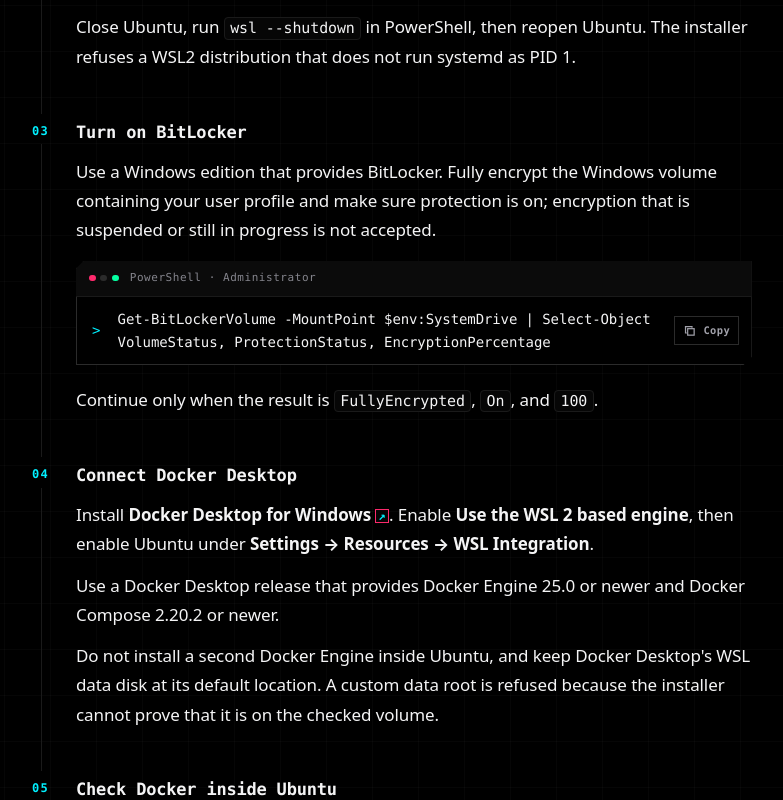
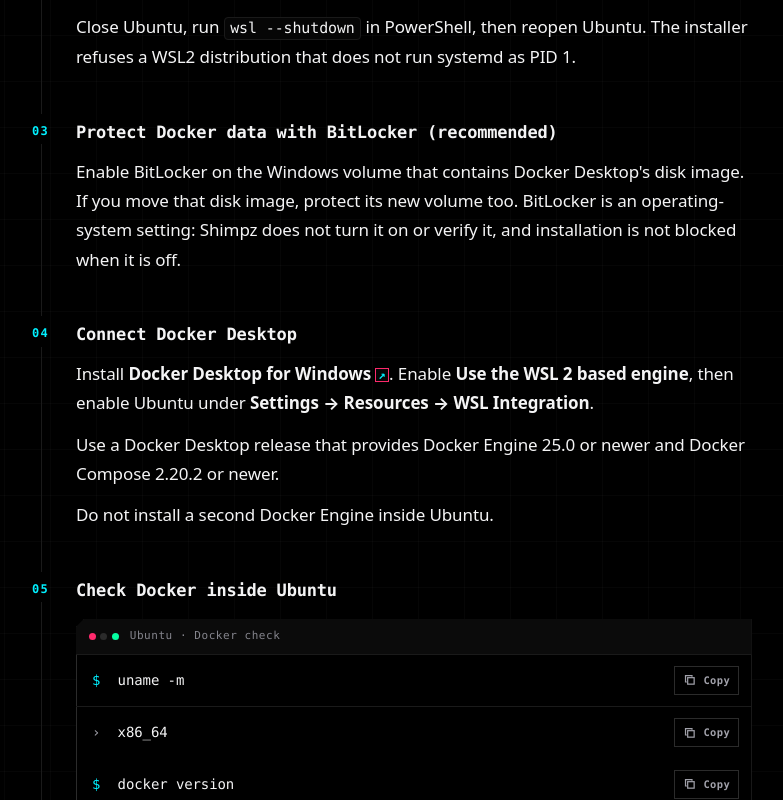
Before and after one commit to TheShimpz/shimpz-docs, a SvelteKit app: page /install/windows in a window 1280 px wide. Shown: the part 1140-1940 px from the top of the page, without its empty margins (364-1147 px from the left). Built offline with nearby package versions, Linux system fonts and the light colour scheme.

Commit message:
docs: clarify desktop disk encryption responsibility
Verified against shimpz-cli commit 1c43af634113b5aaf0109d23e2c750fe9b44294d.

```diff
--- a/src/routes/install/macos/+page.svelte
+++ b/src/routes/install/macos/+page.svelte
@@ -24,10 +24,11 @@
 
 <ol class="step-list">
   <li>
-    <h2>Turn on FileVault</h2>
+    <h2>Protect the Mac with FileVault (recommended)</h2>
     <p>
       In <strong>System Settings → Privacy &amp; Security → FileVault</strong>, turn FileVault on and let encryption
-      finish. Shimpz refuses to start when FileVault is off or its state cannot be verified.
+      finish to protect Docker data if the Mac or its disk is stolen. FileVault is an operating-system setting:
+      Shimpz does not turn it on or verify it, and installation is not blocked when it is off.
     </p>
   </li>
 
@@ -45,10 +46,6 @@
     <p>
       Open <strong>Docker Desktop → Settings → Advanced</strong> and enable
       <strong>Allow the default Docker socket to be used</strong>. Shimpz stops safely if it cannot reach that socket.
-    </p>
-    <p>
-      Keep Docker Desktop's disk image at its default location. Shimpz verifies that <code>Docker.raw</code> is on
-      the FileVault-protected startup data filesystem and refuses custom or external locations.
     </p>
   </li>
 
--- a/src/routes/install/windows/+page.svelte
+++ b/src/routes/install/windows/+page.svelte
@@ -7,7 +7,7 @@
   <link rel="canonical" href="https://docs.shimpz.com/install/windows/" />
   <meta
     name="description"
-    content="Install stable Shimpz inside Ubuntu on WSL2 with Docker Desktop, systemd, and BitLocker."
+    content="Install stable Shimpz inside Ubuntu on WSL2 with Docker Desktop and systemd."
   />
 </svelte:head>
 
@@ -22,9 +22,7 @@
     <h1>Install on Windows</h1>
     <span class="platform-status is-supported">WSL2 · x64</span>
   </div>
-  <p class="docs-lede">
-    Shimpz runs inside Ubuntu on WSL2 and keeps its Docker volumes on a BitLocker-protected Windows disk.
-  </p>
+  <p class="docs-lede">Shimpz runs inside Ubuntu on WSL2 and uses Docker Desktop for its containers and volumes.</p>
 </header>
 
 <aside class="scope-note" aria-labelledby="terminal-title">
@@ -59,23 +57,12 @@
   </li>
 
   <li>
-    <h2>Turn on BitLocker</h2>
+    <h2>Protect Docker data with BitLocker (recommended)</h2>
     <p>
-      Use a Windows edition that provides BitLocker. Fully encrypt the Windows volume containing your user profile
-      and make sure protection is on; encryption that is suspended or still in progress is not accepted.
+      Enable BitLocker on the Windows volume that contains Docker Desktop's disk image. If you move that disk image,
+      protect its new volume too. BitLocker is an operating-system setting: Shimpz does not turn it on or verify it,
+      and installation is not blocked when it is off.
     </p>
-    <CodeBlock
-      label="Check BitLocker protection"
-      title="PowerShell · Administrator"
-      lines={[
-        {
-          value:
-            "Get-BitLockerVolume -MountPoint $env:SystemDrive | Select-Object VolumeStatus, ProtectionStatus, EncryptionPercentage",
-          prompt: ">",
-        },
-      ]}
-    />
-    <p>Continue only when the result is <code>FullyEncrypted</code>, <code>On</code>, and <code>100</code>.</p>
   </li>
 
   <li>
@@ -90,10 +77,7 @@
       <strong>Settings → Resources → WSL Integration</strong>.
     </p>
     <p>Use a Docker Desktop release that provides Docker Engine 25.0 or newer and Docker Compose 2.20.2 or newer.</p>
-    <p>
-      Do not install a second Docker Engine inside Ubuntu, and keep Docker Desktop's WSL data disk at its default
-      location. A custom data root is refused because the installer cannot prove that it is on the checked volume.
-    </p>
+    <p>Do not install a second Docker Engine inside Ubuntu.</p>
   </li>
 
   <li>
--- a/src/routes/manage/+page.svelte
+++ b/src/routes/manage/+page.svelte
@@ -49,8 +49,9 @@
     Reset removes the managed Assistants, Teams, Integrations, Admin state, and local Shimpz data. It cannot be
     undone. Disconnect provider Integrations first when possible. When the owned Admin is running, reset attests its
     loopback listener and requires the current Supervisor password before asking Admin to delete domain state. If no
-    managed runtime remains, the CLI can finish removing only the validated scheduler, files, and encrypted-storage
-    residue without a password; foreign or ambiguous state is preserved and reported as an error.
+    managed runtime remains, the CLI can finish removing only the validated scheduler and files, plus any owned
+    Linux encrypted-storage residue, without a password; foreign or ambiguous state is preserved and reported as an
+    error.
   </p>
   <CodeBlock
     label="Permanently reset Shimpz"
```
